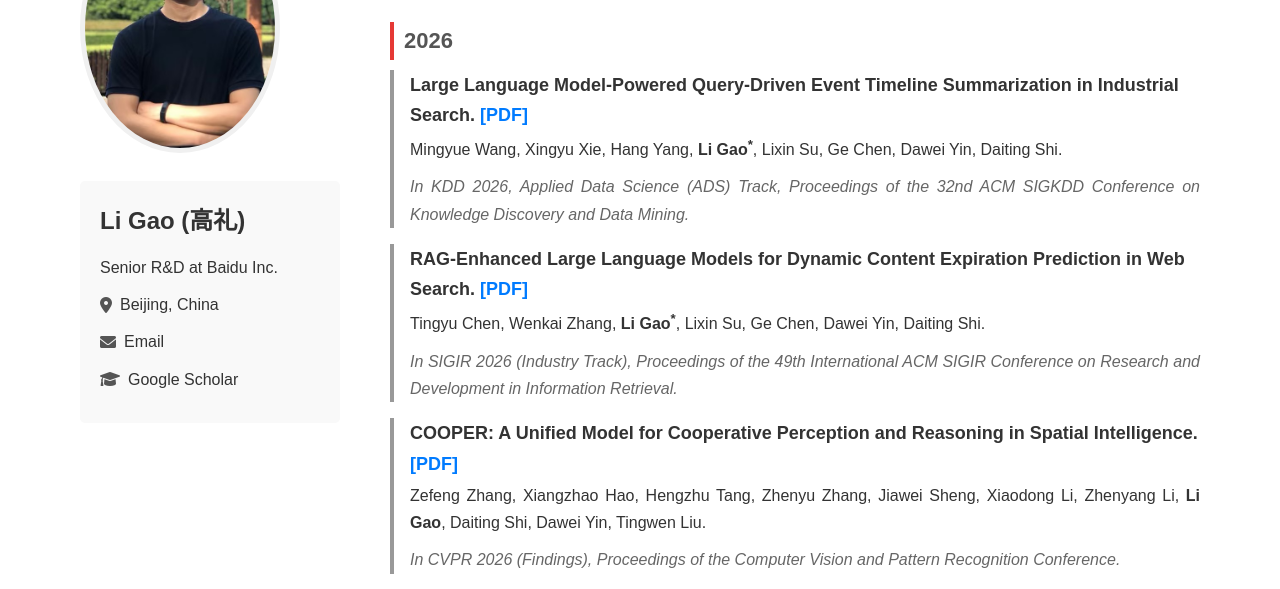
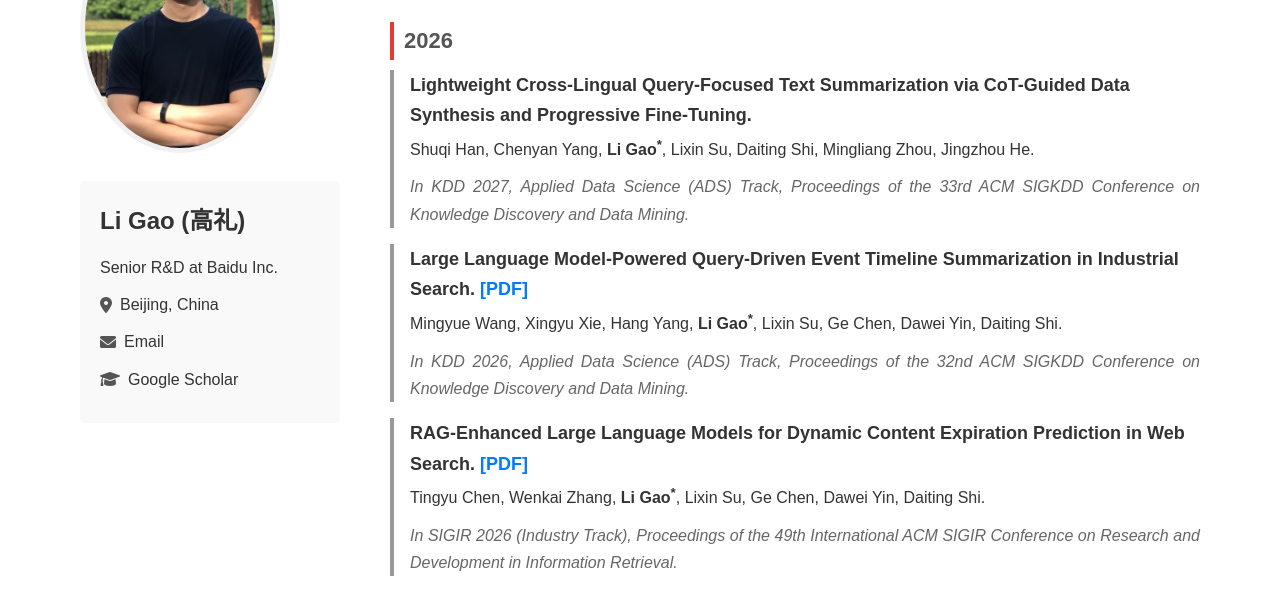
Before and after one commit to gaoli-sinh/gaoli-sinh.github.io, a plain HTML site: page publications.html in a window 1280 px wide. Shown: the part 198-787 px from the top of the page. Drawn offline with Linux system fonts and the light colour scheme.

Commit message:
Add 2026 publication entry to publications.html
Added a new publication entry for 2026 including title, authors, and venue details.

```diff
--- a/publications.html
+++ b/publications.html
@@ -39,6 +39,11 @@
 
                 <h3>2026</h3>
                 <ul class="publication-list">
+                  <li>
+                      <span class="paper-title"> Lightweight Cross-Lingual Query-Focused Text Summarization via CoT-Guided Data Synthesis and Progressive Fine-Tuning. </span>
+                      <p class="paper-authors">Shuqi Han, Chenyan Yang, <strong>Li Gao<sup>*</sup></strong>, Lixin Su, Daiting Shi, Mingliang Zhou, Jingzhou He.</p>
+                      <p class="paper-venue">In KDD 2027, Applied Data Science (ADS) Track, Proceedings of the 33rd ACM SIGKDD Conference on Knowledge Discovery and Data Mining.</p>
+                   </li>
                   <li>
                       <span class="paper-title"> Large Language Model-Powered Query-Driven Event Timeline Summarization in Industrial Search. <a href="https://dl.acm.org/doi/10.1145/3770855.3818439" target="_blank" rel="noopener noreferrer">[PDF]</a> </span>
                       <p class="paper-authors">Mingyue Wang, Xingyu Xie, Hang Yang, <strong>Li Gao<sup>*</sup></strong>, Lixin Su, Ge Chen, Dawei Yin, Daiting Shi.</p>
```
